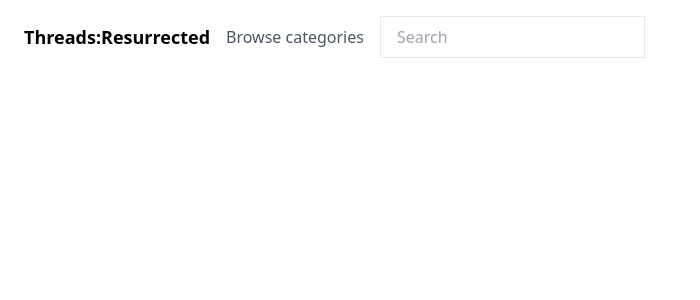
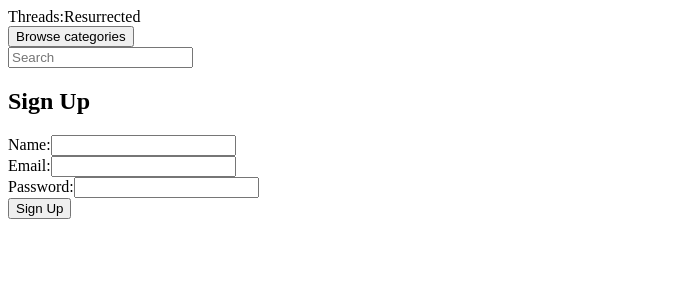
Before and after one commit to sandragruiz/project-3-ecommerce, a React (Create React App) app in the folder client/: page /signup in a window 1280 px wide. Shown: the top 300 px of the page, without its empty margins (0-700 px from the left). Built offline with nearby package versions, Linux system fonts and the light colour scheme.

Commit message:
added signup component and routes for login and signup

```diff
--- a/client/src/App.js
+++ b/client/src/App.js
@@ -1,17 +1,20 @@
 import React from 'react';
-//import { BrowserRouter as Router, Switch, Route } from 'react-router-dom';
-import { Navbar } from './components/navbar/Navbar';
-// Import other components and set up routes
-import '../src/index.css'
+import { BrowserRouter as Router, Routes, Route } from 'react-router-dom';
+
+import Navbar from './components/navbar/Navbar';
+import SignUp from './components/signup/Signup';
+import Login from './components/login/Login';
 
 const App = () => {
   return (
-    //<Router>
+    <Router>
       <Navbar />
-      //<Switch>
-       // {/* Define your routes and render components */}
-      //</Switch>
-    //</Router>
+      <Routes>
+        <Route path="/signup" element={<SignUp />} />
+        <Route path="/login" element={<Login />} />
+        {/* Other routes */}
+      </Routes>
+    </Router>
   );
 };
 
--- a/client/src/components/login/Login.jsx
+++ b/client/src/components/login/Login.jsx
@@ -44,3 +44,5 @@ export const  Login = () => {
     </div>
   );
 }
+
+export default Login;
--- a/client/src/components/navbar/Navbar.jsx
+++ b/client/src/components/navbar/Navbar.jsx
@@ -50,3 +50,5 @@ export const Navbar = () => {
     </nav>
   );
 };
+
+export default Navbar;
--- a/client/src/components/signup/Signup.jsx
+++ b/client/src/components/signup/Signup.jsx
@@ -1,10 +1,66 @@
-import React from 'react';
+//import React from 'react';
+import React, { useState } from 'react';
 
 export const SignUp = () => {
+const [name, setName] = useState('');
+const [email, setEmail] = useState('');
+const [password, setPassword] = useState('');
 
-    return (
-    <div>
-        sign up
-    </div>
+const handleNameChange = (event) => {
+  setName(event.target.value);
+};
+
+const handleEmailChange = (event) => {
+  setEmail(event.target.value);
+};
+
+const handlePasswordChange = (event) => {
+  setPassword(event.target.value);
+};
+
+const handleSubmit = (event) => {
+  event.preventDefault();
+  // Logic to handle sign up submission
+  // You can use the 'name', 'email', and 'password' states for registration
+  // For example, you can make an API request to create a new user
+};
+
+return (
+  <div>
+    <h2>Sign Up</h2>
+    <form onSubmit={handleSubmit}>
+      <div>
+        <label htmlFor="name">Name:</label>
+        <input
+          type="text"
+          id="name"
+          value={name}
+          onChange={handleNameChange}
+        />
+      </div>
+      <div>
+        <label htmlFor="email">Email:</label>
+        <input
+          type="email"
+          id="email"
+          value={email}
+          onChange={handleEmailChange}
+        />
+      </div>
+      <div>
+        <label htmlFor="password">Password:</label>
+        <input
+          type="password"
+          id="password"
+          value={password}
+          onChange={handlePasswordChange}
+        />
+      </div>
+      <button type="submit">Sign Up</button>
+    </form>
+  </div>
 );
-};
+}
+
+
+export default SignUp;
--- a/package.json
+++ b/package.json
@@ -18,7 +18,8 @@
   },
   "dependencies": {
     "concurrently": "^7.0.0",
-    "dotenv": "^16.3.1"
+    "dotenv": "^16.3.1",
+    "react-router-dom": "^6.14.1"
   },
   "devDependencies": {
     "eslint": "^8.44.0",
```
Also changed, not shown: 1 other file (tests, documents, lock files or other folders).
